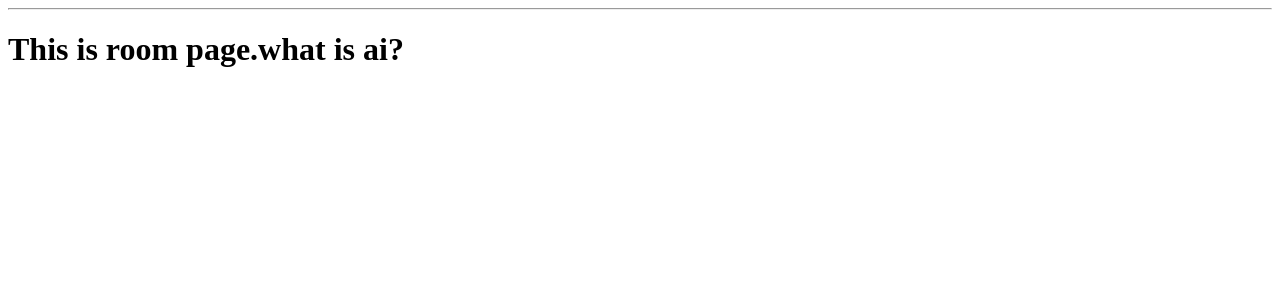
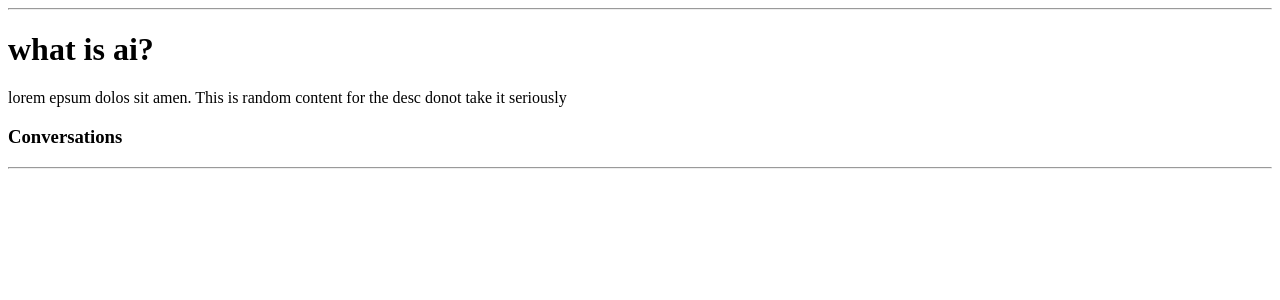
Before and after one commit to bigyan08/chat_room, a Django app: page /room/3/ in a window 1280 px wide. Shown: the part 100-400 px from the top of the page. Run offline with Django 4.2, Linux system fonts and the light colour scheme; data comes from the database, SQL or seed files in the repository; both versions use the stored data as it was after the commit; data that the repository does not hold is empty.

Commit message:
messages crud

```diff
--- a/chatbud/chatapp/templates/chatapp/room.html
+++ b/chatbud/chatapp/templates/chatapp/room.html
@@ -2,7 +2,30 @@
 
 {% block content %}
 
-    <h1>This is room page.{{room.name}}</h1>
+    <h1>{{room.name}}</h1>
+
+    <p>{{room.description}}</p>
+
+    <div class="comment-wrapper">
+        <h3>Conversations</h3>
+        <hr>
+        {% for message in room_messages %}
+            <div>
+                <small>@{{message.user}} {{message.created|timesince}} ago</small>
+                <p>{{message.body}}</p>
+                <hr>
+            </div>
+        {% endfor %}
+    </div>
+
+    {% if request.user.is_authenticated %}
+        <div class="comment-form">
+            <form action="" method="POST">
+                {% csrf_token%}
+                <input type="text" name="body" placeholder="Write your message here...">
+            </form>
+        </div>
+    {% endif %}
 
 
 {% endblock %}
--- a/chatbud/chatapp/views.py
+++ b/chatbud/chatapp/views.py
@@ -26,7 +26,8 @@ def index(request):
 
 def room(request,pk):
     room = Room.objects.get(id=pk)
-    context = {'room':room}
+    room_messages = room.message_set.all().order_by('-created') #basically we are saying to give the child messages of the parent room
+    context = {'room':room,'room_messages':room_messages}
     return render(request,'chatapp/room.html',context)
 
 #now we are gonna create CRUD functionalities for the user to create room connecting to room_form template.
```
Also changed, not shown: chatbud/db.sqlite3.
